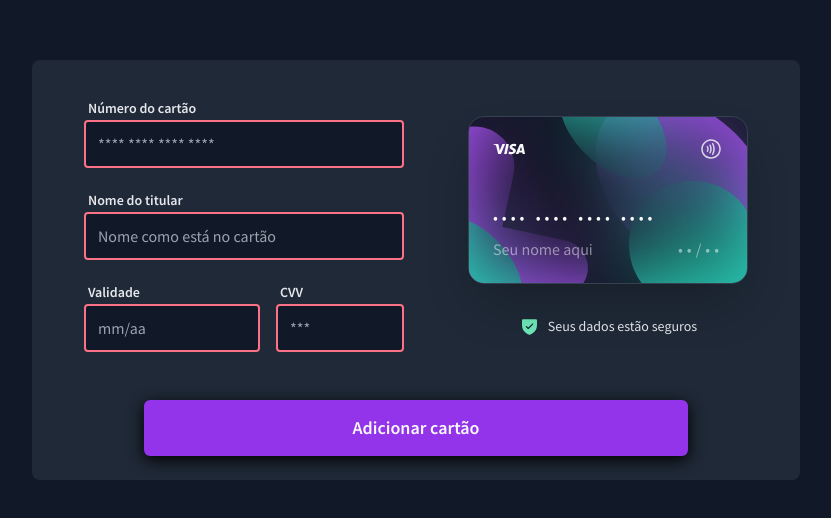
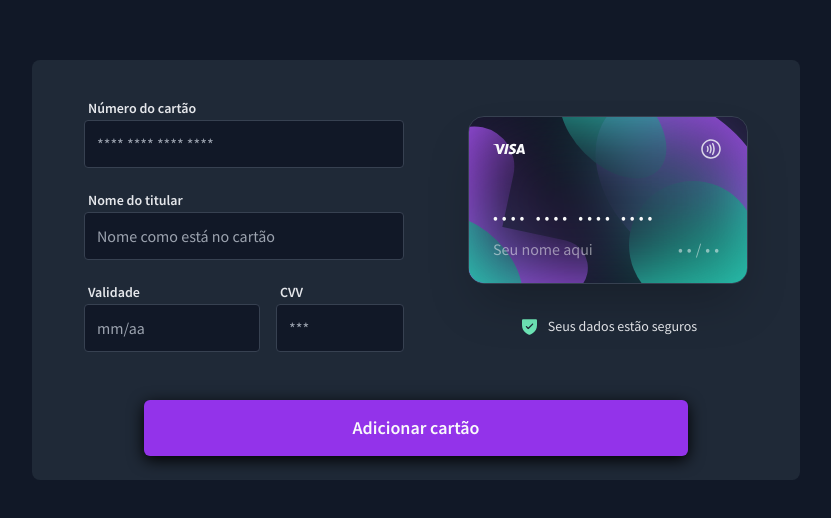
Before and after one commit to wellserrano/creditcard, a Next.js app: page / in a window 1280 px wide. Shown: the part 130-648 px from the top of the page, without its empty margins (224-1055 px from the left). Built offline with nearby package versions, Linux system fonts and the light colour scheme.

Commit message:
feat: validate card number length for input style

```diff
--- a/src/components/ui/Input.tsx
+++ b/src/components/ui/Input.tsx
@@ -33,17 +33,18 @@ const inputVariants = cva(
     type?: string
     label: string
     showLabel?: boolean
+    validateInput?: () => boolean
   }
 
   const Input = React.forwardRef<HTMLInputElement, InputProps>(
-    ({ className, type='text', label, showLabel='true', variant, ...props }, ref) => {
-      // const [value, setValue] = React.useState<string>('')
-      // const [error, setError] = React.useState<boolean>(false)
+    ({ className, type='text', label, showLabel='true', variant, validateInput, ...props }, ref) => {
+      const [error, setError] = React.useState<boolean>(false)
 
-      // const validateInput = () => {
-      //   const inputLength = value.length
-      //   return setError(inputLength < 16)
-      // }
+      const handleBlur = (e: React.FocusEvent<HTMLInputElement, Element>) => {
+        if (validateInput !== undefined) {
+          setError(validateInput())
+        }
+      }
 
       return (
         <div ref={ref} className='flex flex-col'>
@@ -54,12 +55,10 @@ const inputVariants = cva(
             { label }
           </Label.Root>
           <input
-            className={cn(inputVariants({variant, className}), clsx({'border-[#FB7185] border-[2px]': true }))}
+            className={cn(inputVariants({variant, className}), clsx({'border-[#FB7185] border-[2px]': error }))}
             type={ type }
             id={ label }
-            // value={ value }
-            // onChange={ (e) => setValue(e.target.value) }
-            // onBlur={ validateInput }
+            onBlur={ e => handleBlur(e) }
             {...props}
           />
 
--- a/src/pages/index.tsx
+++ b/src/pages/index.tsx
@@ -105,6 +105,7 @@ export default function Home() {
                   onChange={ e => setCardNumber(e.target.value.replace(/\D/g, "").trim()) }
                   value={ cardNumber.replace(/(\d{4})/g, "$1 ").trim() }
                   maxLength={ 19 }
+                  validateInput={() => cardNumber.length < 16 }
                 />
 
                 <Input
```
